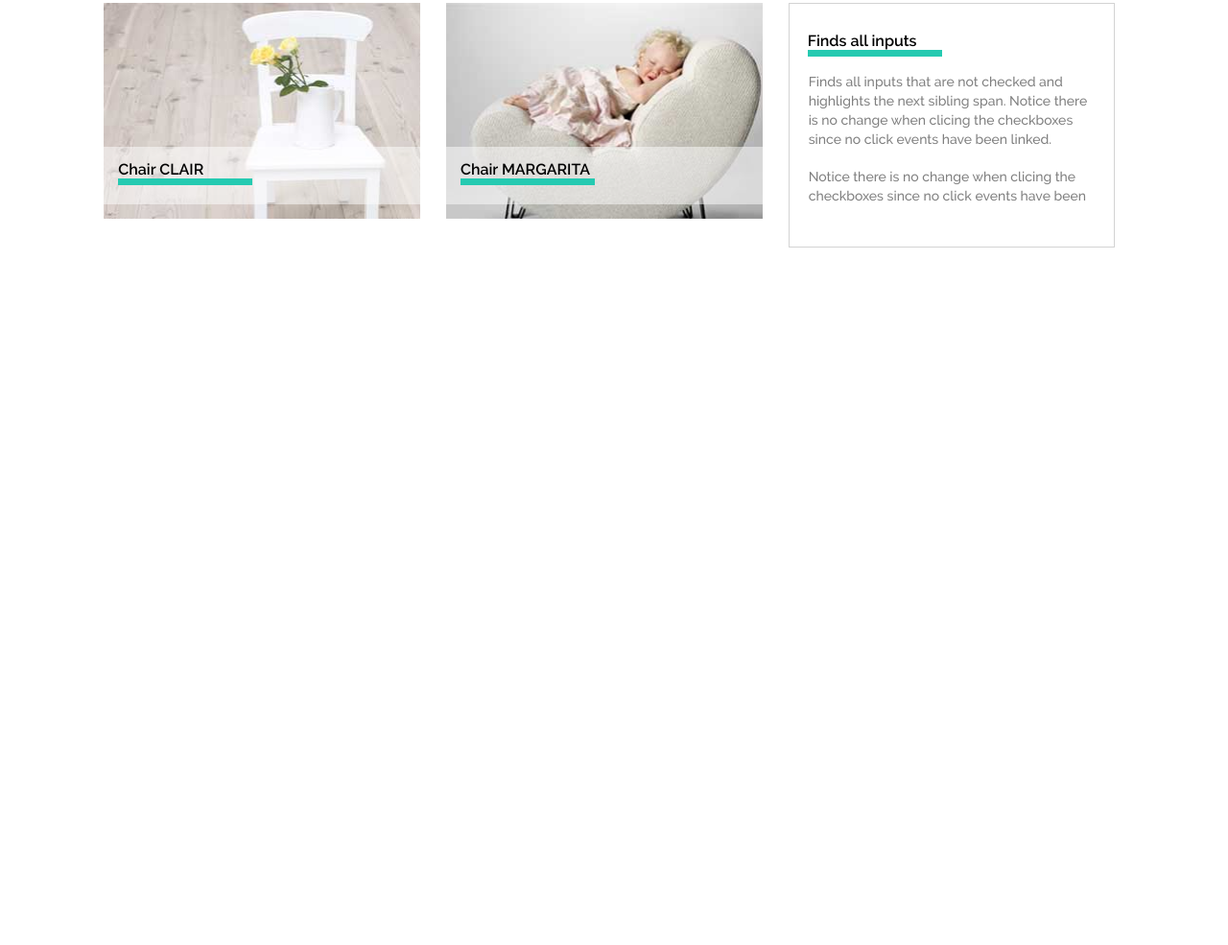
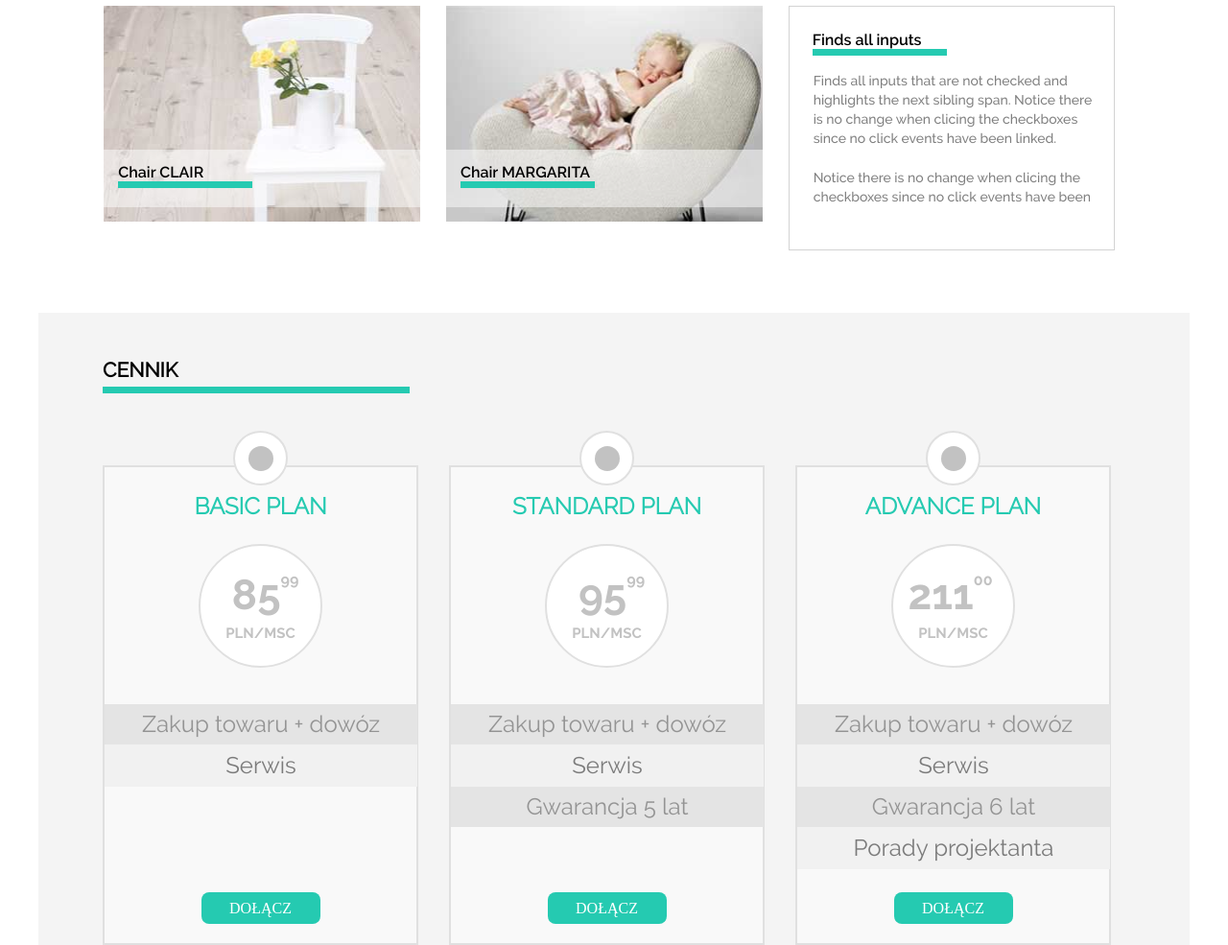
Before and after one commit to filipjakubowski9/sit_on_chair, a plain HTML site: page index.html in a window 1280 px wide. Shown: the part 566-1551 px from the top of the page at 96% size. Before the commit the page ends 884 px from the top, so only its background shows below. Drawn offline with Linux system fonts and the light colour scheme.

Commit message:
third section

```diff
--- a/css/style.css
+++ b/css/style.css
@@ -178,6 +178,7 @@ nav {
 }
 
 .black_chair>div {
+    padding-bottom: 5px;
     margin-top: 65px;
     display: flex;
     align-items: center;
@@ -203,7 +204,7 @@ nav {
     flex-direction: column;
     position: relative;
     right: 130px;
-    bottom: 30px;
+    bottom: 25px;
 }
 
 h1 {
@@ -258,12 +259,7 @@ h1 span {
     padding: 0;
 }
 
-.clair>img {
-    width: 330px;
-    height: 225px;
-}
-
-.margarita>img {
+.clair_margarita img {
     width: 330px;
     height: 225px;
 }
@@ -273,12 +269,12 @@ h1 span {
     height: 255px;
     border: 1px solid lightgrey;
     font-family: "ralewaymedium";
-    padding: 30px 20px 30px 20px;
+    padding: 30px 15px 0 25px;
 }
 
 .clair_margarita>div {
     display: flex;
-    padding: 30px 65px 0 55px;
+    padding: 28px 65px 5px 55px;
 }
 
 .clair_margarita h2 {
@@ -294,8 +290,8 @@ h1 span {
 
 .find_inputs h2 {
     position: relative;
-    bottom: 1px;
-    margin-bottom: 15px;
+    bottom: 5px;
+    margin-bottom: 10px;
 }
 
 .shadow {
@@ -310,4 +306,147 @@ h1 span {
     font-size: 14px;
     color: #808080;
     line-height: 20px;
+    padding: 1px 0;
 }
+
+/* CSS DO SEKCJI 3 */
+
+.price_list>div{
+    background-color: #f4f4f4;
+    display: flex;
+}
+
+.price_list h2{
+    text-align: left;
+    font-family: "ralewayregular";
+    font-size: 21px;
+    line-height: 35px;
+    padding-top: 42px;
+    margin-left: 67px;
+    width: 320px;
+    border-bottom: 7px solid #25cab1;
+    margin-bottom: 75px;
+}
+
+.tariff_box:first-of-type {
+    margin-left: 67px;
+}
+
+.tariff_box:last-of-type {
+    margin-right: 82px;
+}
+
+.tariff_box {
+	display: flex;
+	align-items: center;
+	flex-direction: column;
+	width: 329px;
+	height: 500px;
+	border: 2px solid #e0e0e0;
+	background-color: #f9f9f9;
+	text-align: center;
+	position: relative;
+	z-index: 3;
+}
+
+.small_circle {
+	width: 57px;
+	height: 57px;
+	border-radius: 50%;
+	border: 2px solid #e0e0e0;
+	background-color: #ffffff;
+	position: relative;
+	bottom: 38px;
+	z-index: 1;
+}
+
+.small_circle>div {
+	width: 26px;
+    height: 26px;
+    border-radius: 50%;
+    background-color: #c2c2c2;
+	position: absolute;
+	z-index: 2;
+	top: 14px;
+	left: 14px;
+}
+
+.tariff_box h3 {
+	font-size: 24px;
+    font-family: "ralewaylight";
+    text-align: center;
+    color: #25cab1;
+	position: relative;
+	bottom: 30px;
+}
+
+.big_circle {
+	width: 129px;
+	height: 129px;
+	border-radius: 50%;
+	border: 2px solid #e0e0e0;
+	background-color: #ffffff;
+	position: relative;
+    bottom: 5px
+}
+
+.big_circle p:first-child {
+	color: #c2c2c2;
+	font-family: "ralewaybold";
+	font-size: 44px;
+	position: relative;
+	left: 5px;
+    top: 25px;
+}
+
+.big_circle sup {
+	font-size: 16px;
+	position: relative;
+	bottom: 10px;
+}
+
+.adv_plan_price{
+    left: -3px !important
+}
+
+.big_circle p:last-child {
+	color: #c2c2c2;
+	font-family: "ralewaybold";
+	font-size: 15px;
+	position: relative;
+    top: 30px;
+}
+
+.offer div {
+	width: 326px;
+	font-size: 24px;
+	font-family: "ralewayregular";
+	position: relative;
+	top: 33px;
+}
+
+.offer div:nth-of-type(2n + 1) {
+	height: 42px;
+	line-height: 42px;
+	background-color: #e4e4e4;
+	color: #949494;
+}
+
+.offer div:nth-of-type(2n + 2) {
+	height: 44px;
+	line-height: 44px;
+	background-color: #f1f1f1;
+	color: #7b7b7b;
+}
+
+.join_button {
+	width: 124px;
+    height: 33px;
+    line-height: 33px;
+    border-radius: 8px;
+	background-color: #25cab1;
+    color: #ffffff;
+    font-size: 16px;
+	position: absolute;
+	bottom: 20px;
+}
--- a/index.html
+++ b/index.html
@@ -71,5 +71,79 @@
             </div>
         </div>
     </section>
+
+    <section class="price_list">
+        <div class="container">
+            <h2>CENNIK</h2>
+        </div>
+
+        <div class="container">
+            <div class="tariff_box">
+                <div class="small_circle">
+                    <div> </div>
+                </div>
+
+                <h3>BASIC PLAN</h3>
+
+                <div class="big_circle">
+                    <p>85<sup>99</sup></p>
+                    <p>PLN/MSC</p>
+                </div>
+
+                <div class="offer">
+                    <div> Zakup towaru + dowóz </div>
+                    <div> Serwis </div>
+                </div>
+
+                <div class="join_button"> DOŁĄCZ </div>
+            </div>
+
+            <div class="tariff_box">
+                <div class="small_circle">
+                    <div> </div>
+                </div>
+
+                <h3>STANDARD PLAN</h3>
+
+                <div class="big_circle">
+                    <p>95<sup>99</sup></p>
+                    <p>PLN/MSC</p>
+                </div>
+
+                <div class="offer">
+                    <div> Zakup towaru + dowóz </div>
+                    <div> Serwis </div>
+                    <div> Gwarancja 5 lat</div>
+                </div>
+
+                <div class="join_button"> DOŁĄCZ </div>
+            </div>
+
+            <div class="tariff_box">
+                <div class="small_circle">
+                    <div> </div>
+                </div>
+
+                <h3>ADVANCE PLAN</h3>
+
+                <div class="big_circle">
+                    <p class="adv_plan_price">211<sup>00</sup></p>
+                    <p>PLN/MSC</p>
+                </div>
+
+                <div class="offer">
+                    <div> Zakup towaru + dowóz </div>
+                    <div> Serwis </div>
+                    <div> Gwarancja 6 lat</div>
+                    <div> Porady projektanta </div>
+                </div>
+
+                <div class="join_button"> DOŁĄCZ </div>
+            </div>
+
+
+
+        </div>
+    </section>
 </body>
 </html>
```
